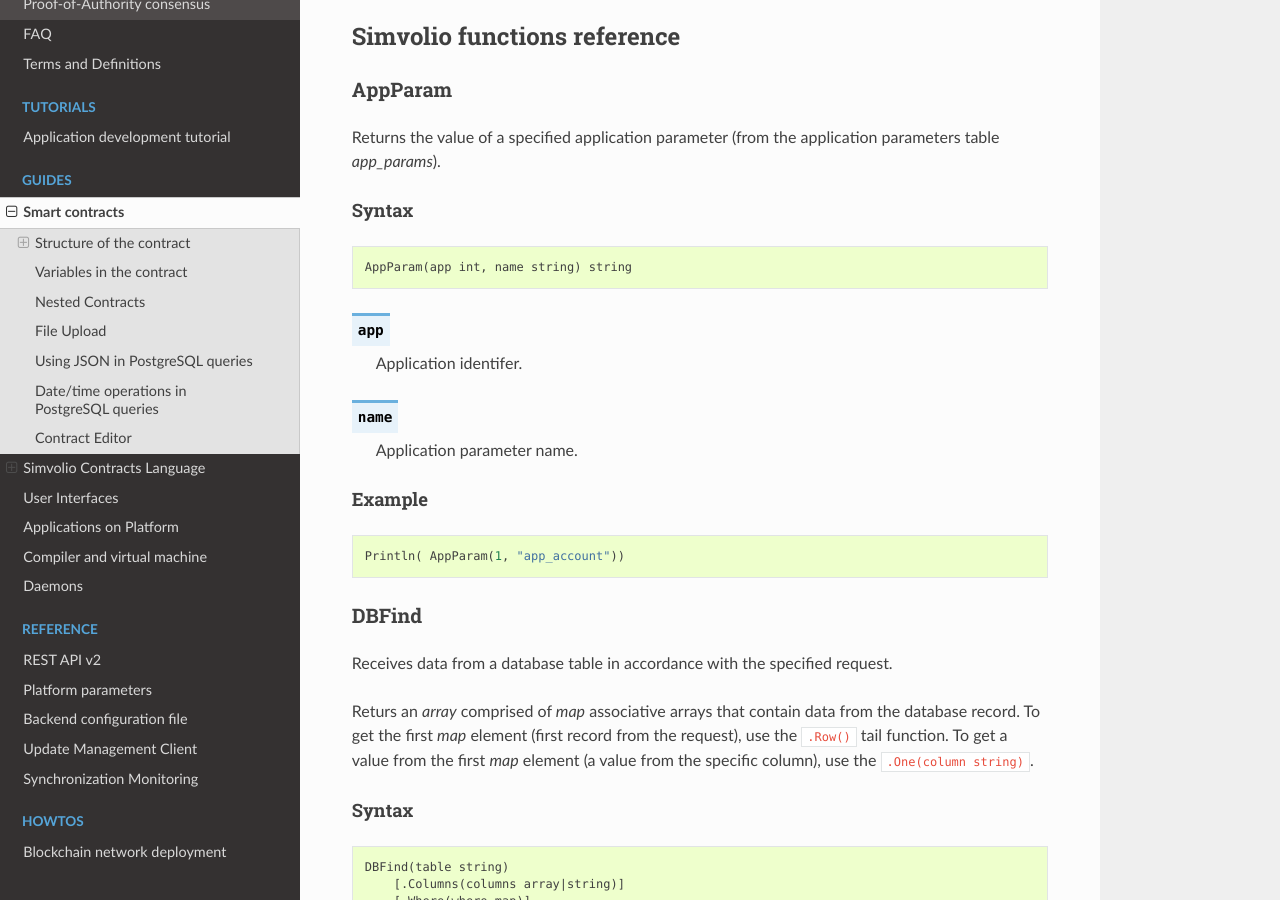
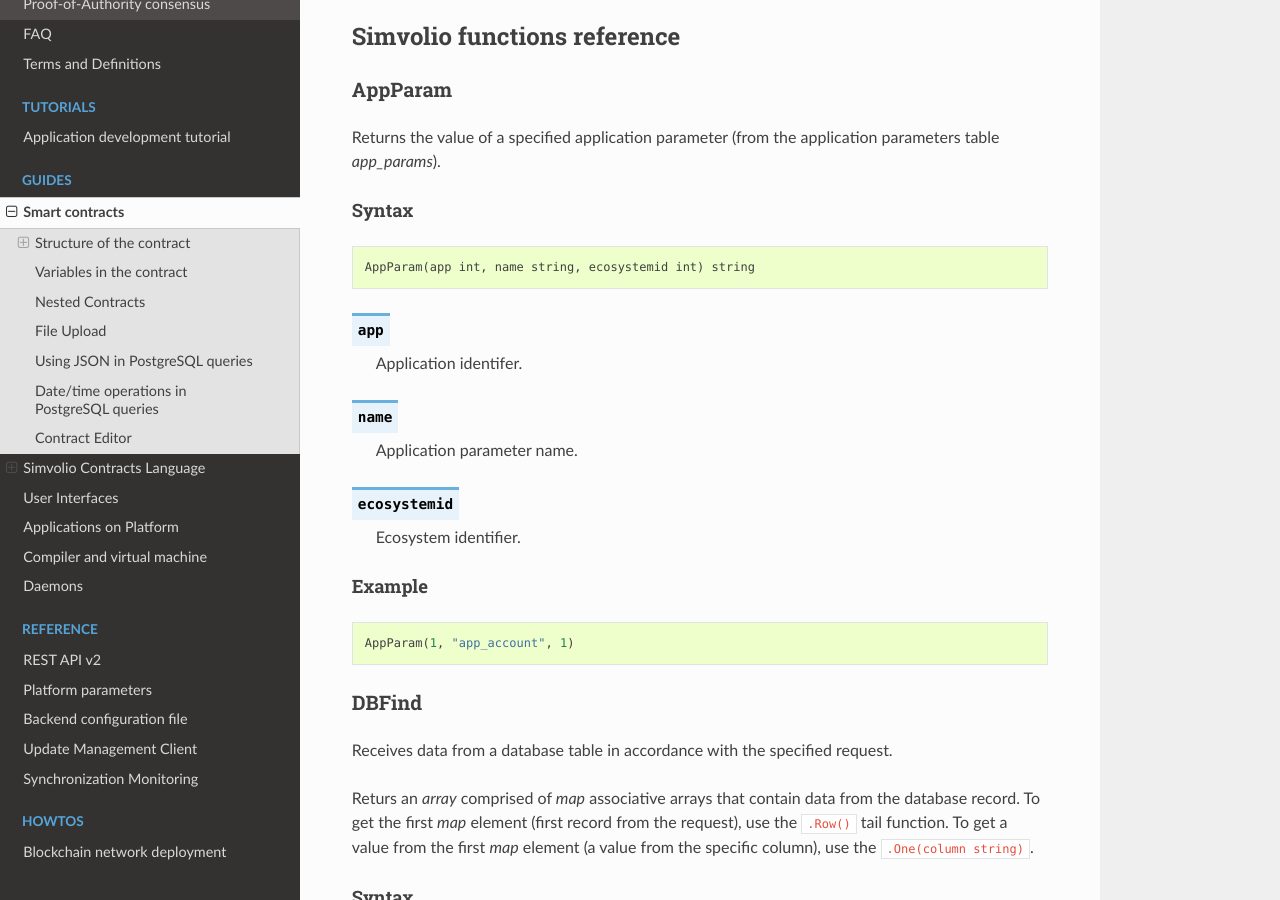
Before and after one commit to AplaProject/apla-docs-en, a Sphinx documentation site: the page built from source/topics/script.rst, in a window 1280 px wide and 900 px high, scrolled down 12079 px. Built offline with Sphinx 7.4.7 and the Read the Docs theme 2.0.0, drawn with Linux system fonts in a browser that asks for light colours.

Commit message:
Added ecosystemid to AppParam simvolio function

```diff
--- a/source/topics/script.rst
+++ b/source/topics/script.rst
@@ -657,7 +657,7 @@
 
 .. code-block:: text
 
-    AppParam(app int, name string) string
+    AppParam(app int, name string, ecosystemid int) string
 
 
 .. describe:: app
@@ -668,13 +668,17 @@
 
     Application parameter name.
 
-
-Example
-"""""""
-
-.. code:: js
-
-    Println( AppParam(1, "app_account"))
+.. describe:: ecosystemid
+
+    Ecosystem identifier.
+
+
+Example
+"""""""
+
+.. code:: js
+
+    AppParam(1, "app_account", 1)
 
 
 .. _simvolio-DBFind:
```
